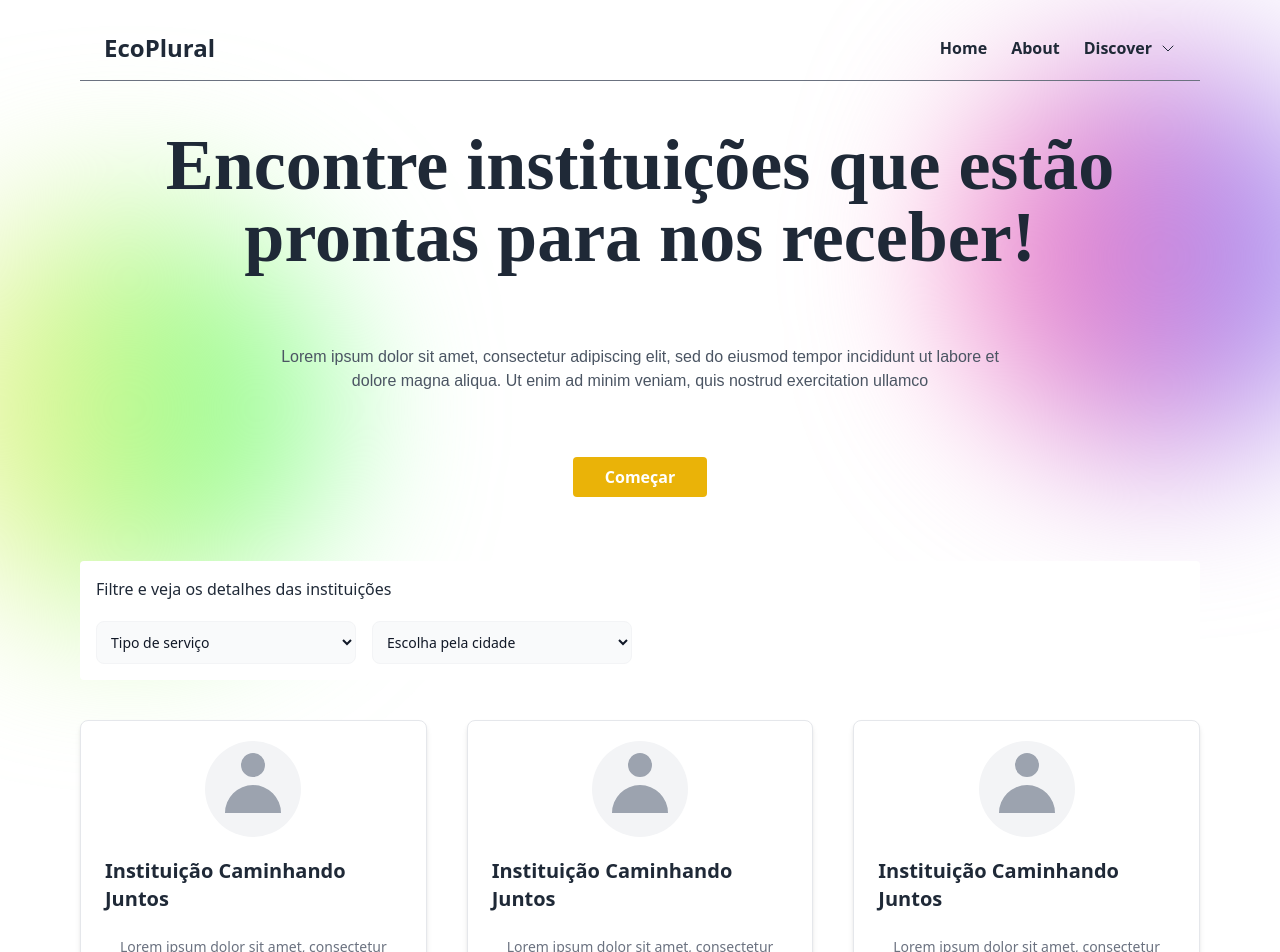
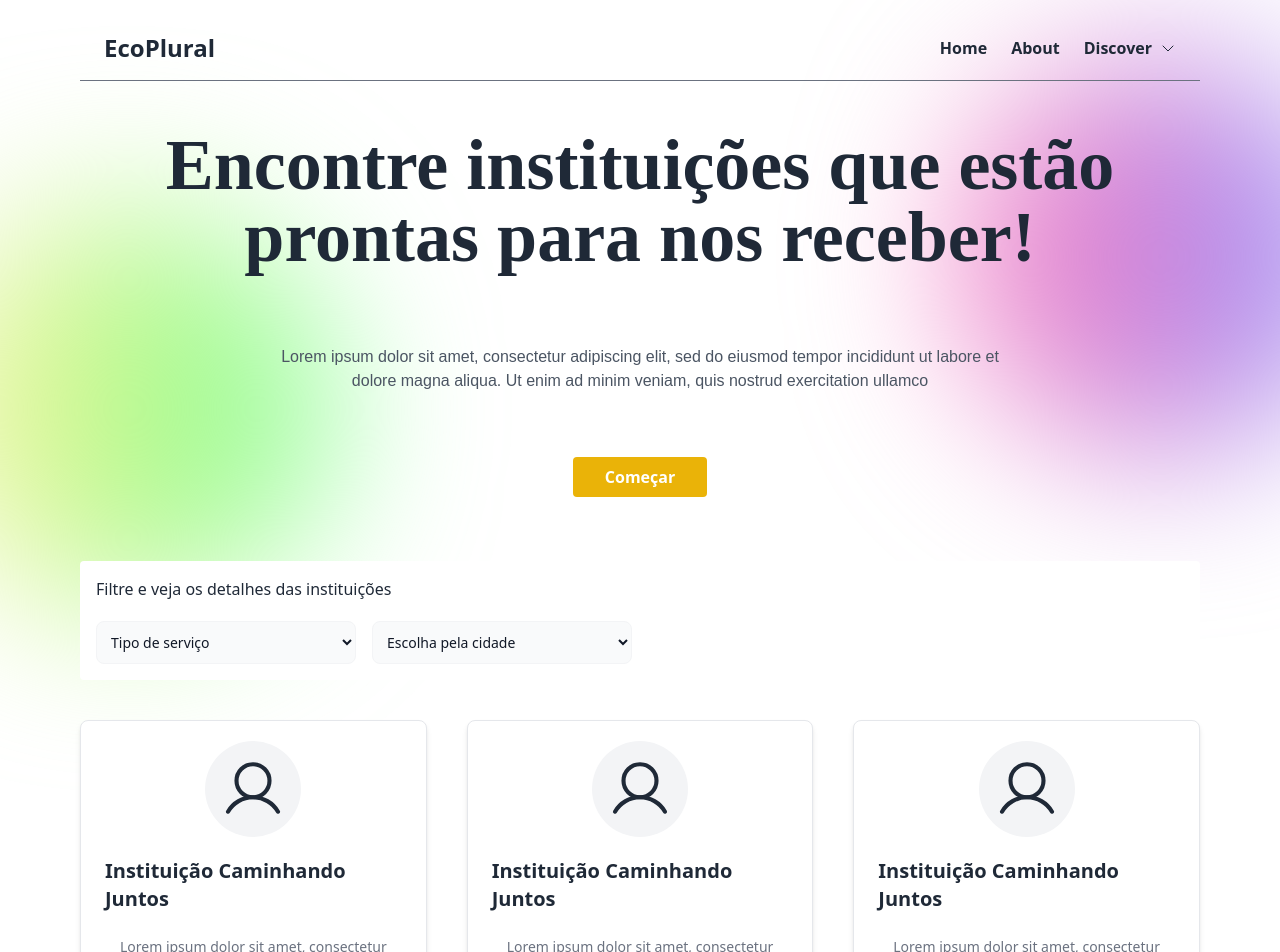
Before and after one commit to ngrpedro/nextapp, a Next.js app: page / in a window 1280 px wide. Shown: the top 952 px of the page. Built offline with nearby package versions, Linux system fonts and the light colour scheme.

Commit message:
isInstitute add to interface

```diff
--- a/src/components/partnerCard.tsx
+++ b/src/components/partnerCard.tsx
@@ -1,3 +1,4 @@
+import { User } from "phosphor-react";
 import React from "react";
 import { Partner } from "../utils/interfaces";
 
@@ -12,19 +13,8 @@ const PartnerCard = ({ partners }: Props) => {
       {partners.map((item) => (
         <div key={item.id} className="w-full max-w-sm bg-white border border-gray-200 rounded-lg shadow-md px-6 m-auto md:m-0">
           <div className="flex flex-col items-center pb-10">
-            <div className="w-24 h-24 overflow-hidden bg-gray-100 rounded-full flex justify-center my-5">
-              <svg
-                className="w-20 h-20 text-gray-400"
-                fill="currentColor"
-                viewBox="0 0 20 20"
-                xmlns="http://www.w3.org/2000/svg"
-              >
-                <path
-                  fillRule="evenodd"
-                  d="M10 9a3 3 0 100-6 3 3 0 000 6zm-7 9a7 7 0 1114 0H3z"
-                  clipRule="evenodd"
-                ></path>
-              </svg>
+            <div className="w-24 h-24 overflow-hidden bg-gray-100 rounded-full flex items-center justify-center my-5">
+              <User size={66} />
             </div>
             <h1 className="text-xl font-semibold text-gray-800">
               Instituição Caminhando Juntos
--- a/src/components/sections/partnerView.tsx
+++ b/src/components/sections/partnerView.tsx
@@ -3,16 +3,41 @@ import { Partner } from "../../utils/interfaces";
 import PartnerCard from "./../partnerCard";
 
 const partners: Partner[] = [
-  { id: 1, name: "Pietro Ramos", spec: "psicológo", city: "Araçatuba - SP" },
+  {
+    id: 1,
+    name: "Pietro Ramos",
+    spec: "psico",
+    city: "Araçatuba - SP",
+    isInstitute: false,
+  },
   {
     id: 2,
     name: "Instituição Caminhos Abertos",
-    spec: "Acolhimento",
+    spec: "acolhimento",
     city: "Rio preto - SP",
+    isInstitute: true,
   },
-  { id: 3, name: "Renata Morais", spec: "médica", city: "Araçatuba - SP" },
-  { id: 4, name: "Pietro Ramos", spec: "psicológo", city: "Araçatuba - SP" },
-  { id: 5, name: "Pietro Ramos", spec: "psicológo", city: "Araçatuba - SP" },
+  {
+    id: 3,
+    name: "Renata Morais",
+    spec: "medico",
+    city: "Araçatuba - SP",
+    isInstitute: false,
+  },
+  {
+    id: 4,
+    name: "Clínica Amor e Saúde",
+    spec: "medico",
+    city: "Araçatuba - SP",
+    isInstitute: true,
+  },
+  {
+    id: 5,
+    name: "Marcos da Silva",
+    spec: "psico",
+    city: "Birigui - SP",
+    isInstitute: false,
+  },
 ];
 
 const PartnerView = () => {
@@ -46,7 +71,7 @@ const PartnerView = () => {
       </div>
 
       <div className="my-10 grid grid-cols-1 sm:grid-cols-2 lg:grid-cols-3 gap-10">
-          <PartnerCard partners={partner} />
+        <PartnerCard partners={partner} />
       </div>
     </div>
   );
--- a/src/utils/interfaces.ts
+++ b/src/utils/interfaces.ts
@@ -8,4 +8,5 @@ export interface Partner {
   name: string;
   spec: string;
   city: string;
+  isInstitute: boolean;
 }
```
